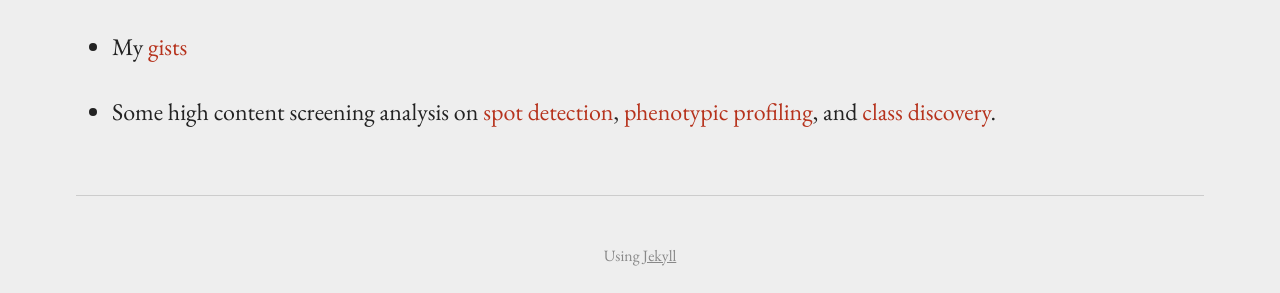
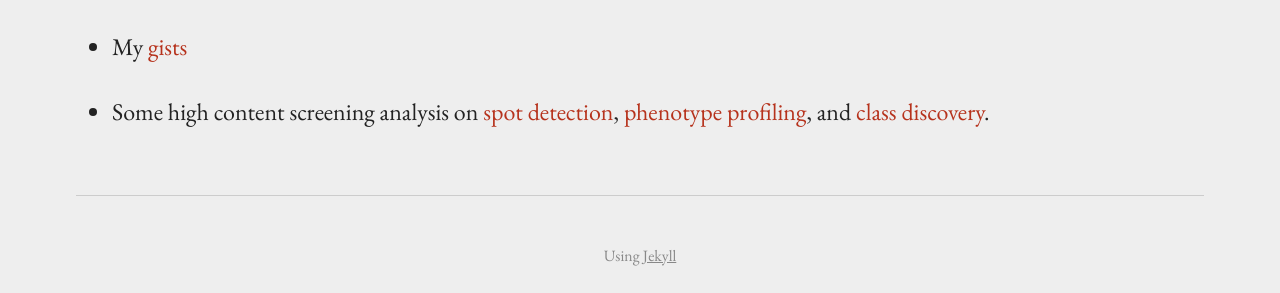
Before and after one commit to jcboyd/jcboyd.github.io, a Jekyll site: the page built from misc.md, in a window 1280 px wide. Shown: the part 261-554 px from the top of the page. Built offline with Jekyll 4.4.1, drawn with Linux system fonts in a browser that asks for light colours.

Commit message:
correct link in misc

```diff
--- a/misc.md
+++ b/misc.md
@@ -8,4 +8,4 @@
 
 * My [gists](https://gist.github.com/jcboyd/)
 
-* Some high content screening analysis on [spot detection](/assets/hcs/spot_detection_MDA231.html), [phenotypic profiling](/assets/hcs/phenotypic_profiling.html), and [class discovery](/assets/hcs/class_discovery.html).
+* Some high content screening analysis on [spot detection](/assets/hcs/spot_detection_MDA231.html), [phenotype profiling](/assets/hcs/phenotype_profiling.html), and [class discovery](/assets/hcs/class_discovery.html).
```
